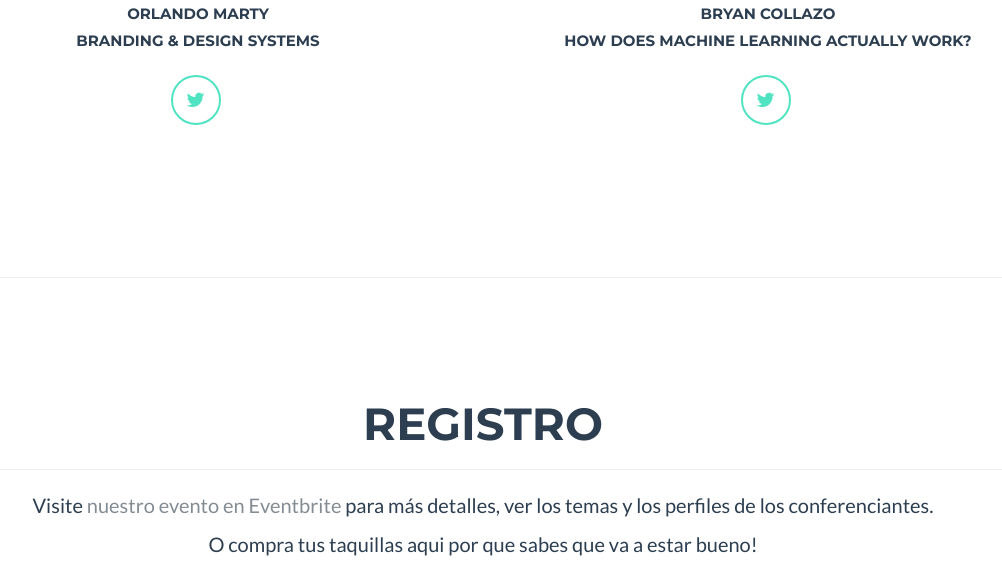
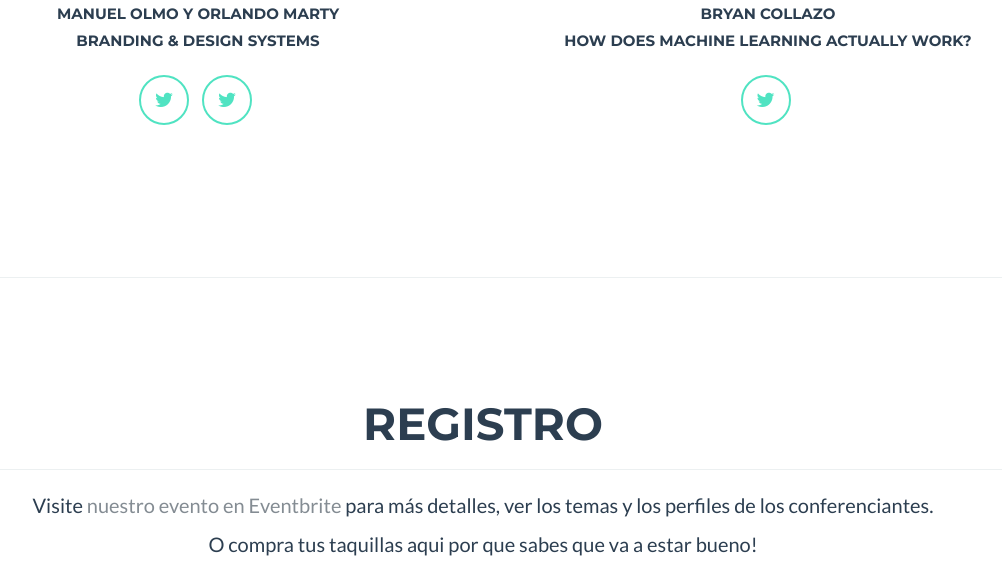
Before and after one commit to fullstacknights/fullstacknights.github.io, a Jekyll site: the page built from index.html, in a window 1280 px wide and 900 px high, scrolled down 988 px, cut to the strip 256-821 px from the top of the window. Shown: the whole strip, without its empty margins (157-1159 px from the left). Built offline with Jekyll 4.4.1, drawn with Linux system fonts in a browser that asks for light colours.

Commit message:
Adds missing speaker

```diff
--- a/_config.yml
+++ b/_config.yml
@@ -58,10 +58,12 @@ permalink: pretty
 
 current_talks:
   speakers:
-    - name: Orlando Marty
+    - name: Manuel Olmo y Orlando Marty
       topic: "Branding & Design Systems"
       img: img/orlando_marty.png
       social:
+        - title: twitter
+          url: https://twitter.com/olmocs
         - title: twitter
           url: https://twitter.com/orlanmarty
 
```
